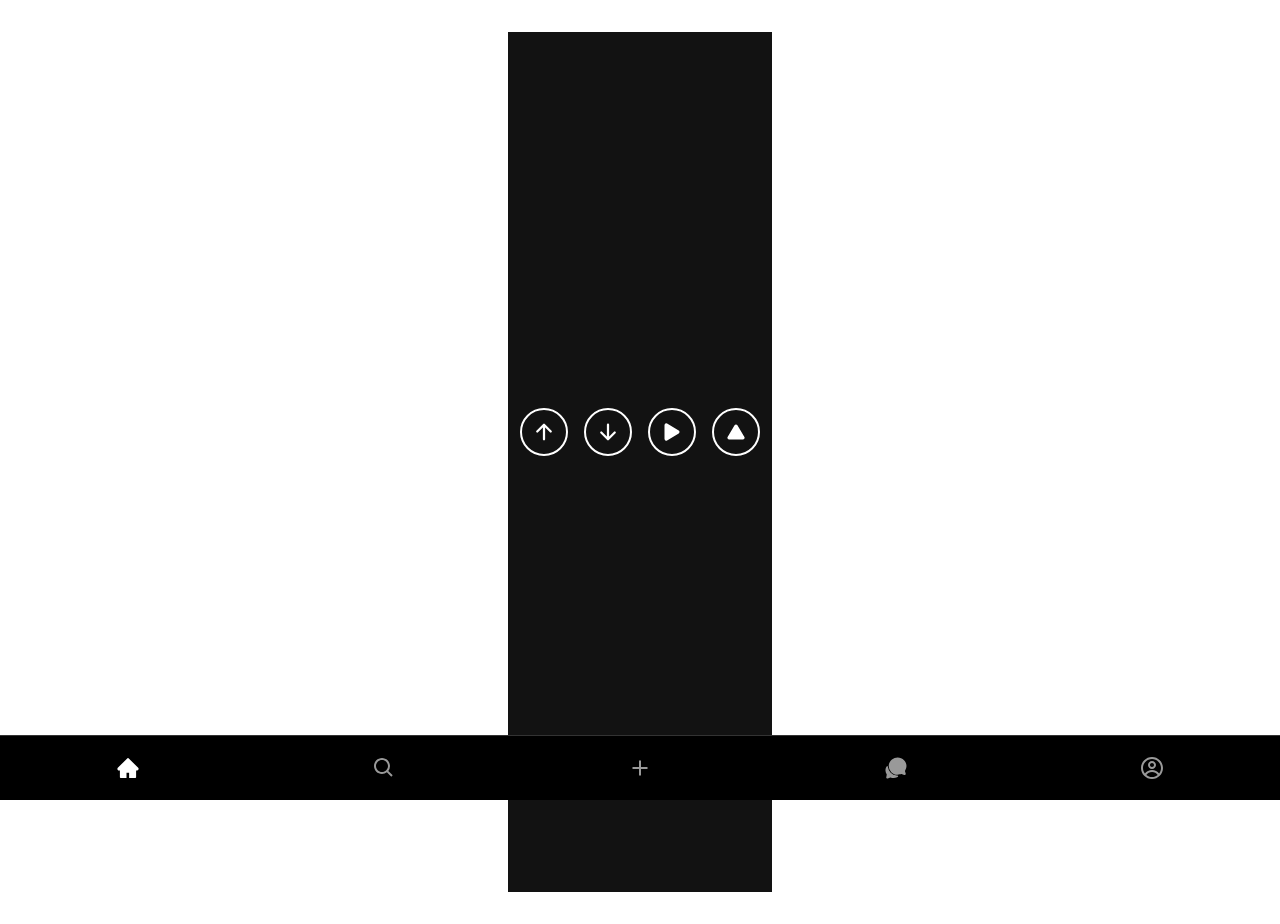
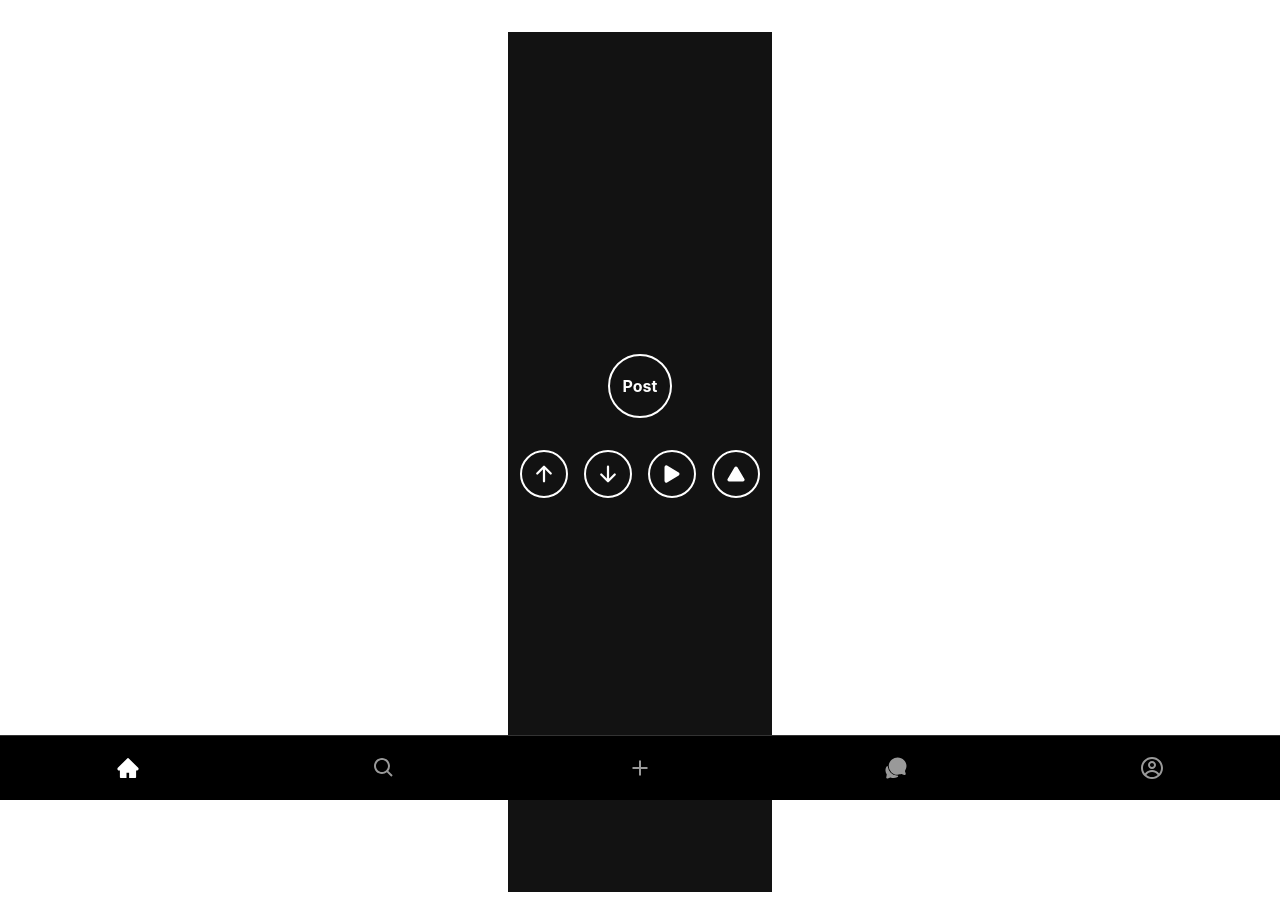
Before and after one commit to brief69/social-mold, a React (Vite) app: page / in a window 1280 px wide. Built offline with nearby package versions, Linux system fonts and the light colour scheme.

Commit message:
fix: Make PostButton perfectly circular

```diff
--- a/src/App.tsx
+++ b/src/App.tsx
@@ -1,7 +1,7 @@
 import { useState } from 'react'
 import reactLogo from './assets/react.svg'
 import viteLogo from '/vite.svg'
-import { NavBar, SwapActionButton } from './components'
+import { NavBar, SwapActionButton, PostButton } from './components'
 import { ThemeProvider } from './theme/ThemeContext'
 import './App.css'
 
@@ -11,7 +11,16 @@ function App() {
   return (
     <ThemeProvider>
       <div style={{ minHeight: '100vh', backgroundColor: '#121212' }}>
-        <div style={{ paddingBottom: '60px', display: 'flex', justifyContent: 'center', alignItems: 'center', minHeight: '100vh' }}>
+        <div style={{
+          paddingBottom: '60px',
+          display: 'flex',
+          flexDirection: 'column',
+          gap: '20px',
+          justifyContent: 'center',
+          alignItems: 'center',
+          minHeight: '100vh'
+        }}>
+          <PostButton />
           <SwapActionButton />
         </div>
         <NavBar />
--- a/src/components/common/PostButton.tsx
+++ b/src/components/common/PostButton.tsx
@@ -1,8 +1,36 @@
 import React from 'react';
+import { useTheme } from '../../theme/ThemeContext';
+import '../../styles/animations.css';
 
 const PostButton: React.FC = () => {
+  const theme = useTheme();
+
+  const handlePost = () => {
+    // TODO: 投稿処理を実装
+  };
+
+  const buttonStyle = {
+    background: 'none',
+    border: `2px solid ${theme.primary}`,
+    borderRadius: '50%',
+    width: '64px',
+    height: '64px',
+    display: 'flex',
+    alignItems: 'center',
+    justifyContent: 'center',
+    color: theme.primary,
+    fontSize: '16px',
+    fontWeight: 'bold',
+  } as const;
+
   return (
-    <button>
+    <button
+      className="tap-animation-large"
+      onClick={handlePost}
+      style={buttonStyle}
+      title="Create Post"
+      aria-label="Create Post"
+    >
       Post
     </button>
   );
```
